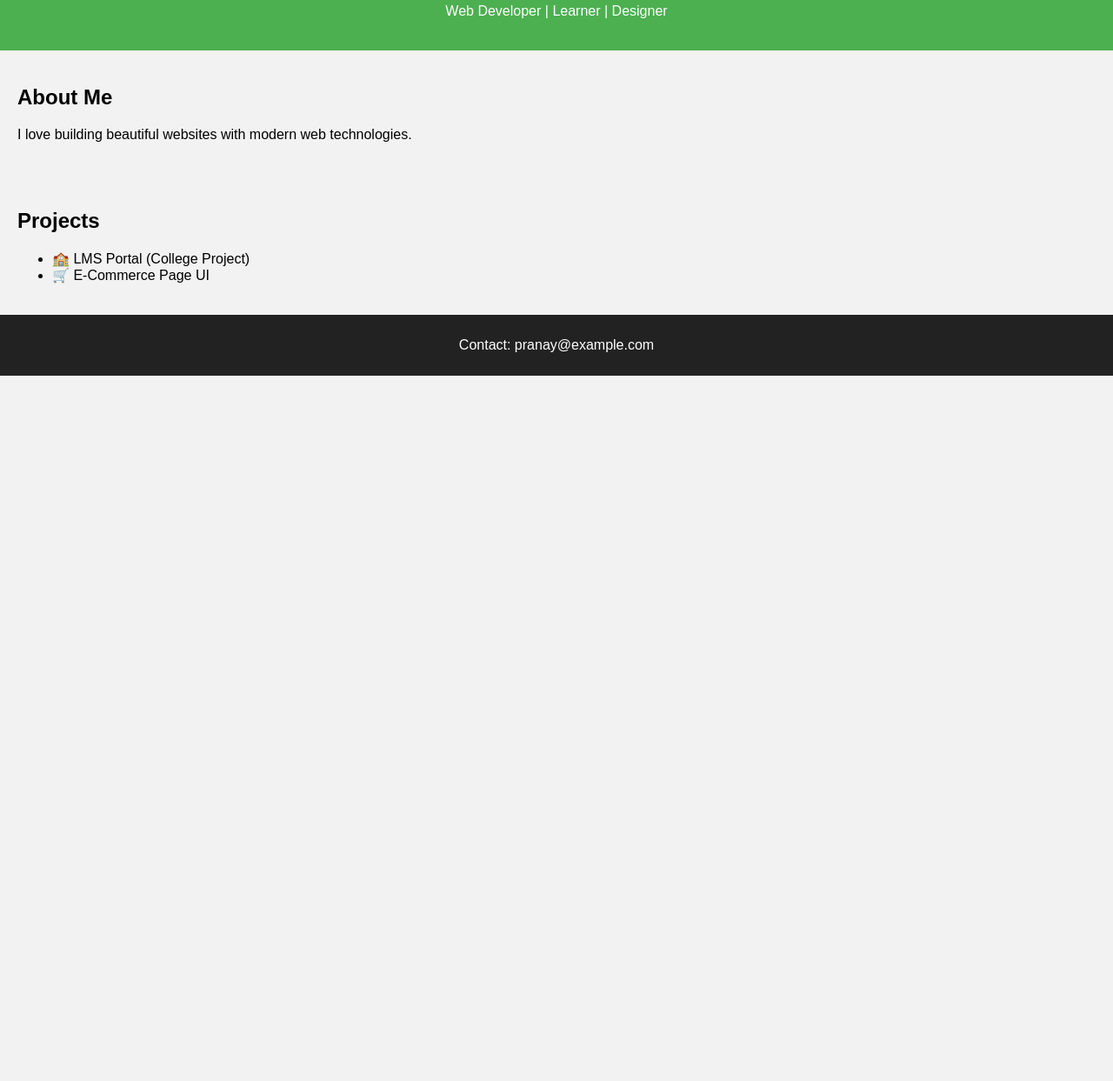
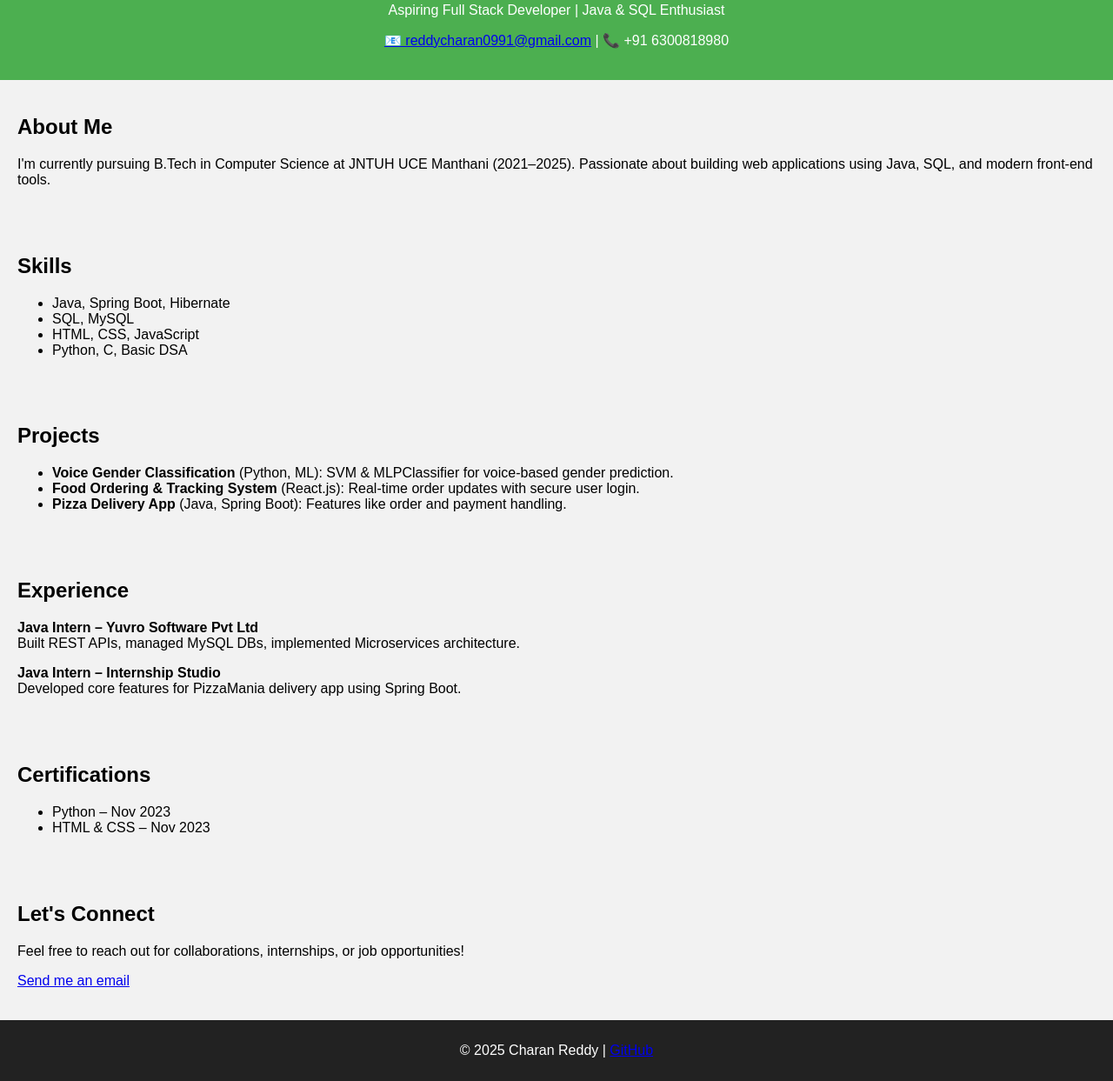
Before and after one commit to charanreddy8055/portfolio-website, a plain HTML site: page index.html in a window 1280 px wide. Shown: the part 97-1340 px from the top of the page at 87% size. Before the commit the page ends 800 px from the top, so only its background shows below. Drawn offline with Linux system fonts and the light colour scheme.

Commit message:
Add files via upload

```diff
--- a/index.html
+++ b/index.html
@@ -3,27 +3,71 @@
 <head>
   <meta charset="UTF-8" />
   <meta name="viewport" content="width=device-width, initial-scale=1.0"/>
-  <title>My Portfolio</title>
+  <title>Charan Reddy - Portfolio</title>
   <link rel="stylesheet" href="style.css"/>
 </head>
 <body>
   <header>
-    <h1>Hi, I'm B.CHARAN KUMAR REDDY 👋</h1>
-    <p>Web Developer | Learner | Designer</p>
+    <h1>CHARAN KUMAR REDDY BHOGATHI</h1>
+    <p>Aspiring Full Stack Developer | Java & SQL Enthusiast</p>
+    <p><a href="mailto:reddycharan0991@gmail.com">📧 reddycharan0991@gmail.com</a> | 📞 +91 6300818980</p>
   </header>
+
   <section id="about">
     <h2>About Me</h2>
-    <p>I love building beautiful websites with modern web technologies.</p>
+    <p>
+      I'm currently pursuing B.Tech in Computer Science at JNTUH UCE Manthani (2021–2025).
+      Passionate about building web applications using Java, SQL, and modern front-end tools.
+    </p>
   </section>
+
+  <section id="skills">
+    <h2>Skills</h2>
+    <ul>
+      <li>Java, Spring Boot, Hibernate</li>
+      <li>SQL, MySQL</li>
+      <li>HTML, CSS, JavaScript</li>
+      <li>Python, C, Basic DSA</li>
+    </ul>
+  </section>
+
   <section id="projects">
     <h2>Projects</h2>
     <ul>
-      <li>🏫 LMS Portal (College Project)</li>
-      <li>🛒 E-Commerce Page UI</li>
+      <li><strong>Voice Gender Classification</strong> (Python, ML): SVM & MLPClassifier for voice-based gender prediction.</li>
+      <li><strong>Food Ordering & Tracking System</strong> (React.js): Real-time order updates with secure user login.</li>
+      <li><strong>Pizza Delivery App</strong> (Java, Spring Boot): Features like order and payment handling.</li>
     </ul>
   </section>
+
+  <section id="experience">
+    <h2>Experience</h2>
+    <p><strong>Java Intern – Yuvro Software Pvt Ltd</strong><br>
+      Built REST APIs, managed MySQL DBs, implemented Microservices architecture.</p>
+    <p><strong>Java Intern – Internship Studio</strong><br>
+      Developed core features for PizzaMania delivery app using Spring Boot.</p>
+  </section>
+
+  <section id="certifications">
+    <h2>Certifications</h2>
+    <ul>
+      <li>Python – Nov 2023</li>
+      <li>HTML & CSS – Nov 2023</li>
+    </ul>
+  </section>
+
+  <section id="contact">
+    <h2>Let's Connect</h2>
+    <p>
+      Feel free to reach out for collaborations, internships, or job opportunities!
+    </p>
+    <p>
+      <a href="mailto:reddycharan0991@gmail.com">Send me an email</a>
+    </p>
+  </section>
+
   <footer>
-    <p>Contact: pranay@example.com</p>
+    <p>© 2025 Charan Reddy | <a href="https://github.com/charanreddy8055" target="_blank">GitHub</a></p>
   </footer>
 </body>
 </html>
```
